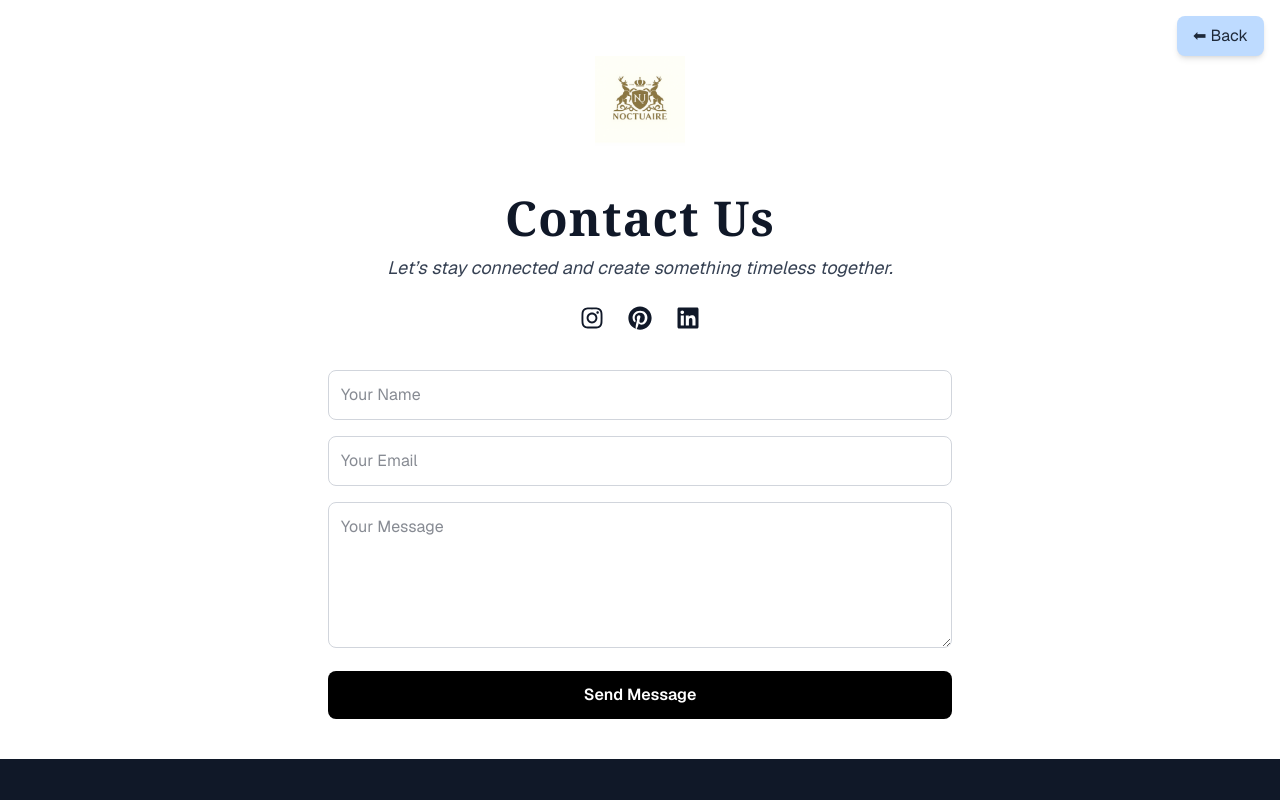
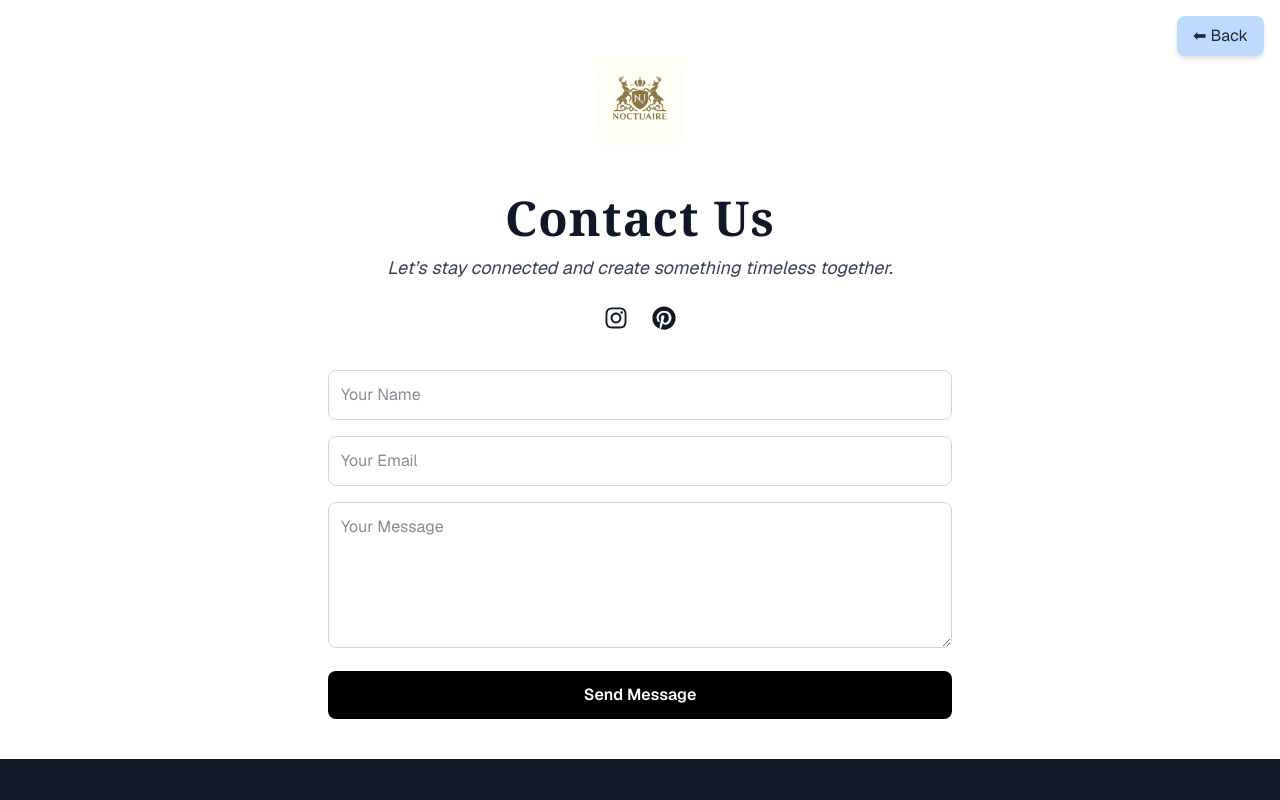
Before and after one commit to saurav4097/noctuaire1, a Next.js app: page /contact in a window 1280 px wide. Shown: the top 800 px of the page. Built offline with nearby package versions, Linux system fonts and the light colour scheme.

Commit message:
remove  linkdin from contact us page

```diff
--- a/src/app/contact/page.tsx
+++ b/src/app/contact/page.tsx
@@ -75,9 +75,7 @@ export default function ContactPage() {
         <a href="https://in.pinterest.com/noctuaire1" target="_blank" rel="noopener noreferrer">
           <FaPinterest className="hover:text-red-600 transition" />
         </a>
-        <a href="https://linkedin.com" target="_blank" rel="noopener noreferrer">
-          <FaLinkedin className="hover:text-blue-600 transition" />
-        </a>
+
       </section>
 
       {/* Contact Form */}
```
